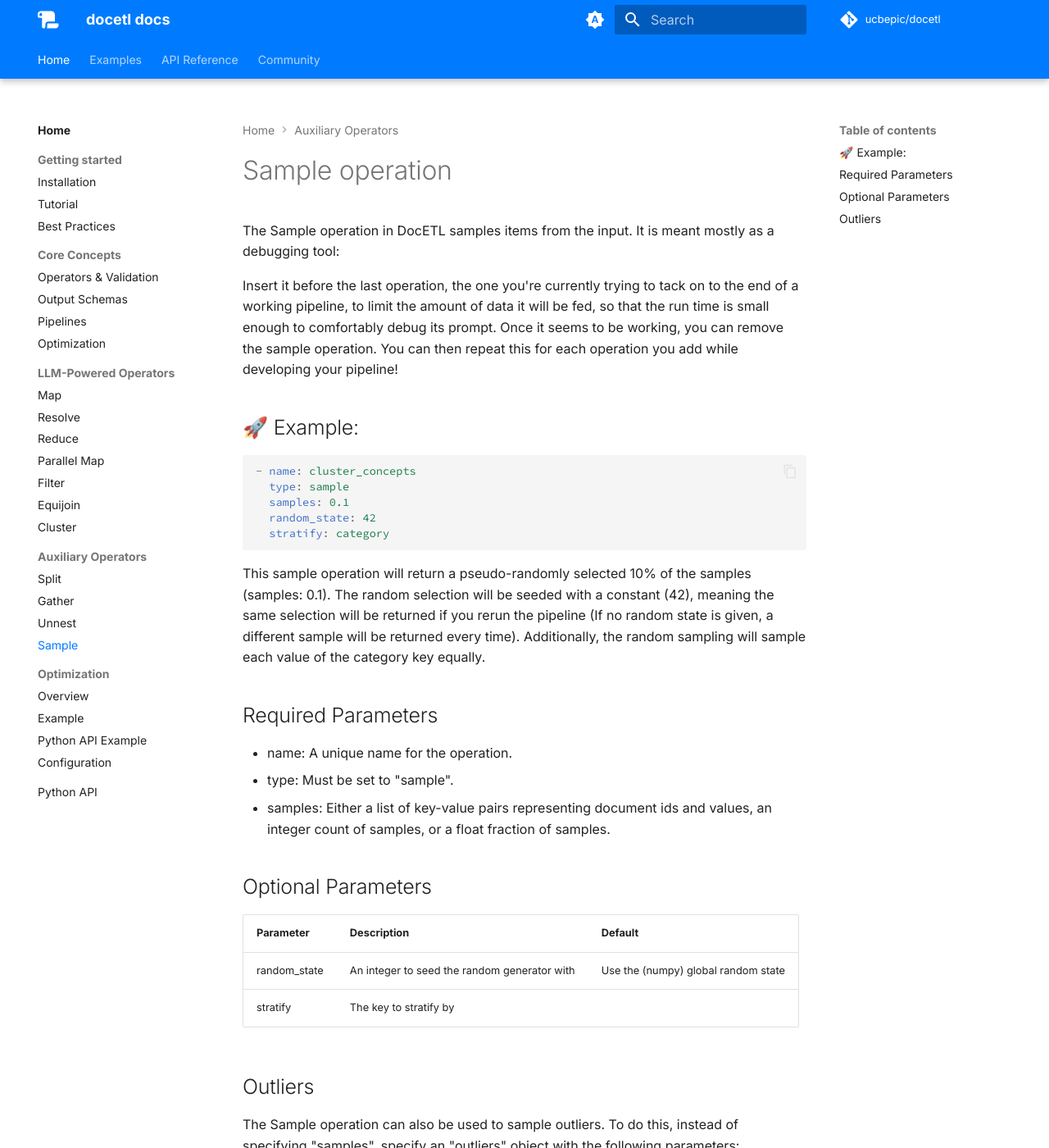
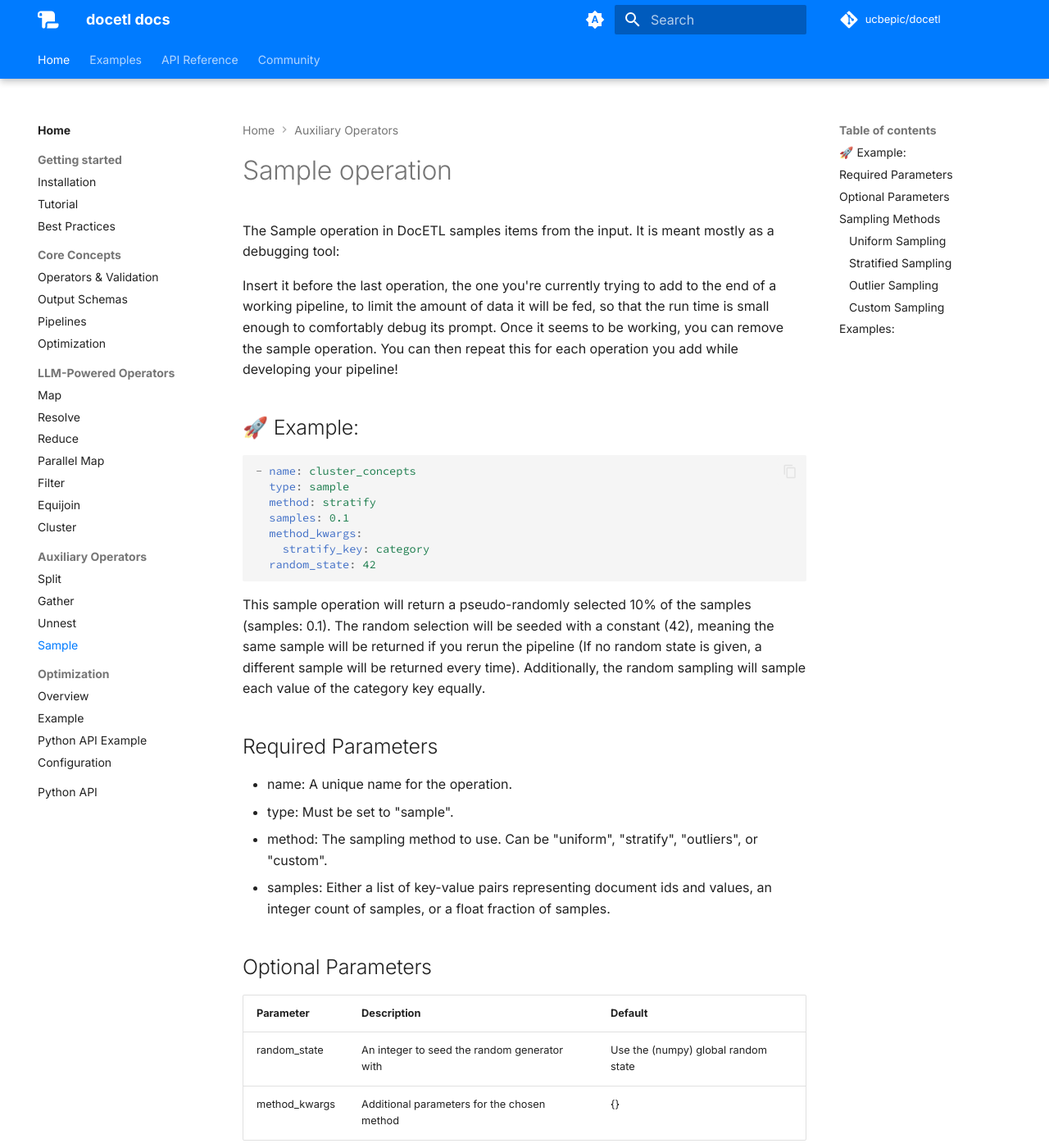
Before and after one commit to ucbepic/docetl, an MkDocs documentation site: the page built from docs/operators/sample.md, in a window 1280 px wide and 1400 px high. Shown: the whole window at 82% size. Built offline with MkDocs 1.6.1 and Material for MkDocs 9.7.7, drawn with Linux system fonts in a browser that asks for light colours; comment, search, counter and statistics services are not loaded; some of the changed text lies outside the part shown.

Commit message:
refactor: address redhog feedback

````diff
--- a/docs/operators/sample.md
+++ b/docs/operators/sample.md
@@ -1,64 +1,123 @@
 # Sample operation
 
-The Sample operation in DocETL samples items from the input. It is
-meant mostly as a debugging tool:
+The Sample operation in DocETL samples items from the input. It is meant mostly as a debugging tool:
 
-Insert it before the last operation, the one you're currently trying
-to tack on to the end of a working pipeline, to limit the amount of
-data it will be fed, so that the run time is small enough to
-comfortably debug its prompt. Once it seems to be working, you can
-remove the sample operation. You can then repeat this for each
-operation you add while developing your pipeline!
+Insert it before the last operation, the one you're currently trying to add to the end of a working pipeline, to limit the amount of data it will be fed, so that the run time is small enough to comfortably debug its prompt. Once it seems to be working, you can remove the sample operation. You can then repeat this for each operation you add while developing your pipeline!
 
 ## 🚀 Example:
 
 ```yaml
 - name: cluster_concepts
   type: sample
+  method: stratify
   samples: 0.1
+  method_kwargs:
+    stratify_key: category
   random_state: 42
-  stratify: category
 ```
 
-This sample operation will return a pseudo-randomly selected 10% of
-the samples (samples: 0.1). The random selection will be seeded with
-a constant (42), meaning the same selection will be returned if you
-rerun the pipeline (If no random state is given, a different sample
-will be returned every time). Additionally, the random sampling will
-sample each value of the category key equally.
+This sample operation will return a pseudo-randomly selected 10% of the samples (samples: 0.1). The random selection will be seeded with a constant (42), meaning the same sample will be returned if you rerun the pipeline (If no random state is given, a different sample will be returned every time). Additionally, the random sampling will sample each value of the category key equally.
 
 ## Required Parameters
 
 - name: A unique name for the operation.
 - type: Must be set to "sample".
+- method: The sampling method to use. Can be "uniform", "stratify", "outliers", or "custom".
 - samples: Either a list of key-value pairs representing document ids and values, an integer count of samples, or a float fraction of samples.
 
 ## Optional Parameters
 
-| Parameter    | Description                                  | Default                             |
-| ------------ | -------------------------------------------- | ----------------------------------- |
-| random_state | An integer to seed the random generator with | Use the (numpy) global random state |
-| stratify     | The key to stratify by                       |                                     |
+| Parameter     | Description                                  | Default                             |
+| ------------- | -------------------------------------------- | ----------------------------------- |
+| random_state  | An integer to seed the random generator with | Use the (numpy) global random state |
+| method_kwargs | Additional parameters for the chosen method  | {}                                  |
 
-## Outliers
+## Sampling Methods
 
-The Sample operation can also be used to sample outliers. To do this, instead of specifying "samples", specify an "outliers" object with the following parameters:
+### Uniform Sampling
+
+For uniform sampling, no additional parameters are required in method_kwargs.
+
+### Stratified Sampling
+
+For stratified sampling, specify the following in method_kwargs:
+
+- stratify_key: The key to stratify by
+
+### Outlier Sampling
+
+For outlier sampling, specify the following in method_kwargs:
 
 - embedding_keys: A list of keys to use for creating embeddings.
 - std: The number of standard deviations to use as the cutoff for outliers.
 - samples: The number or fraction of samples to consider as outliers.
 - keep: Whether to keep (true) or remove (false) the outliers. Defaults to false.
+- center: (Optional) A dictionary specifying the center point for distance calculations. It should look like a document, with all the keys present in the embedding_keys list.
 
 You must specify either "std" or "samples" in the outliers configuration, but not both.
 
-Example:
+### Custom Sampling
+
+For custom sampling, provide a list of documents to sample in the "samples" parameter. Each document in the list should be a dictionary containing keys that match the keys in your input data.
+
+## Examples:
+
+Uniform sampling:
 
 ```yaml
-- name: remove-worst-10
+- name: uniform_sample
   type: sample
-  outliers:
+  method: uniform
+  samples: 100
+```
+
+Stratified sampling:
+
+```yaml
+- name: stratified_sample
+  type: sample
+  method: stratify
+  samples: 0.2
+  method_kwargs:
+    stratify_key: category
+```
+
+Outlier sampling:
+
+```yaml
+- name: remove_outliers
+  type: sample
+  method: outliers
+  method_kwargs:
     embedding_keys:
       - concept
       - description
-    samples: 0.9
+    std: 2
+    keep: false
 ```
+
+Custom sampling:
+
+```yaml
+- name: custom_sample
+  type: sample
+  method: custom
+  samples:
+    - id: 1
+    - id: 5
+```
+
+Outlier sampling with a center:
+
+```yaml
+- name: remove_outliers
+  type: sample
+  method: outliers
+  method_kwargs:
+    embedding_keys:
+      - concept
+      - description
+    center:
+      concept: Tree house
+      description: A small house built among the branches of a tree for children to play in.
+```
````
Also changed, not shown: 2 other files.
